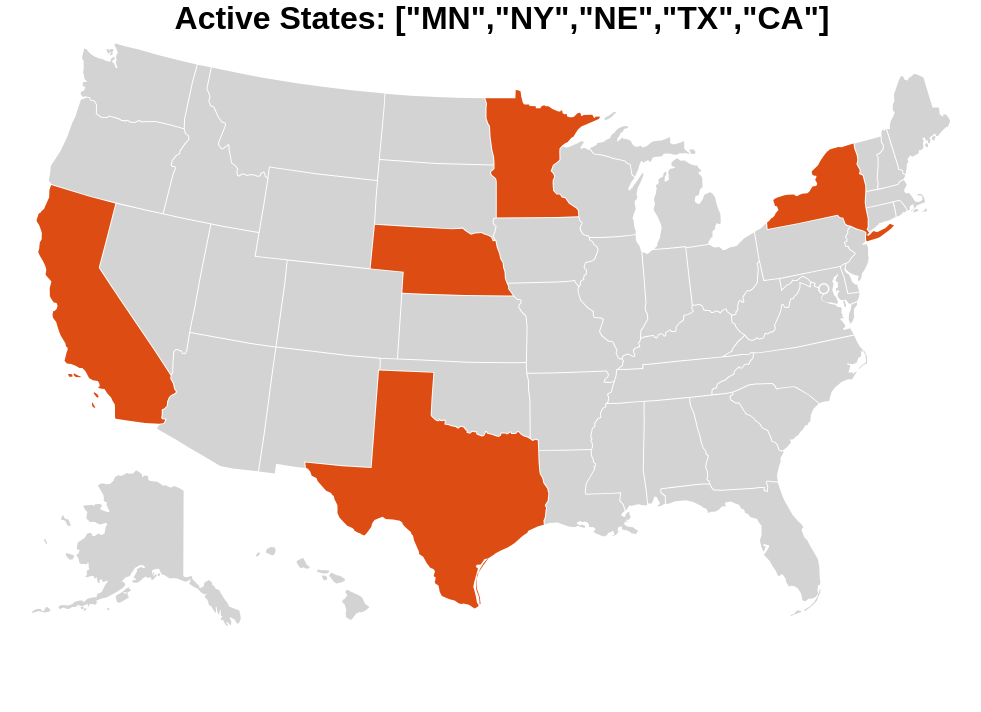
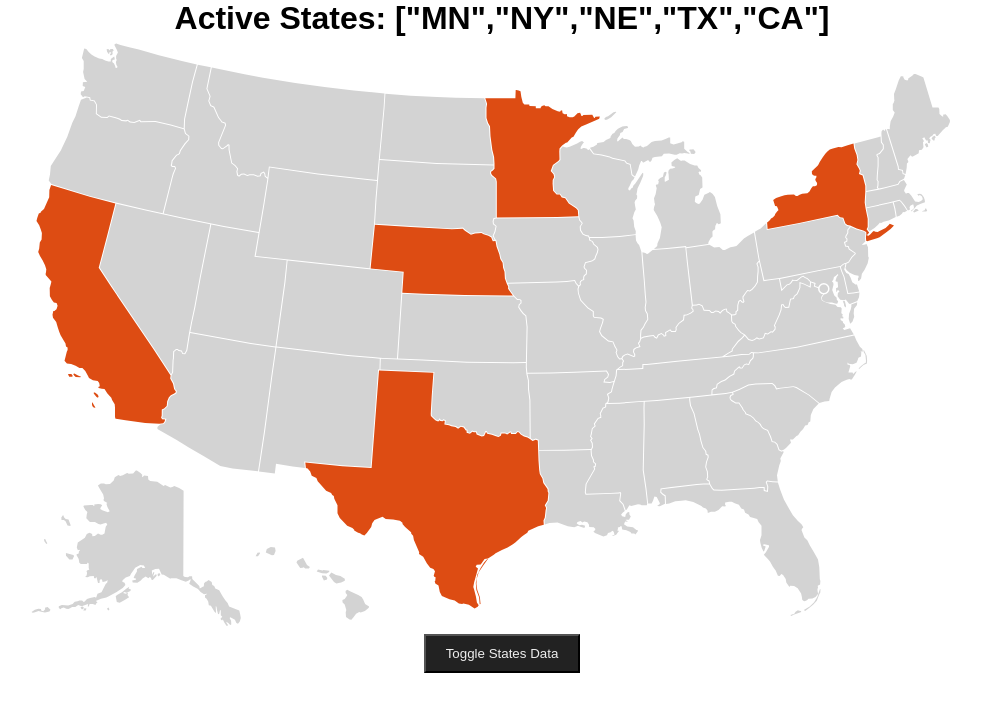
Before and after one commit to piyushabbi/piyRemapUsa, a React (Create React App) app: page / in a window 1280 px wide. Shown: the top 712 px of the page, without its empty margins (138-1119 px from the left). Built offline with nearby package versions, Linux system fonts and the light colour scheme.

Commit message:
Code Snippet States

```diff
--- a/src/App.css
+++ b/src/App.css
@@ -1,28 +1,28 @@
-.App {
+.App h1 {
   text-align: center;
 }
 
-.App-logo {
-  animation: App-logo-spin infinite 20s linear;
-  height: 80px;
+.App pre code {
+  background-color: #eee;
+  border: 1px solid #999;
+  display: block;
+  padding: 20px;
+  overflow-x: scroll;
+  margin: 20px 10%;
+  text-align: left;
 }
 
-.App-header {
-  background-color: #222;
-  height: 150px;
-  padding: 20px;
-  color: white;
+.show-json {
+  text-align: center;
 }
 
-.App-title {
-  font-size: 1.5em;
+.show-json button {
+  cursor: pointer;
+  padding: 10px 20px;
+  color: #eee;
+  background: #222;
 }
 
-.App-intro {
-  font-size: large;
+.show-json button:active {
+  background: #555;
 }
-
-@keyframes App-logo-spin {
-  from { transform: rotate(0deg); }
-  to { transform: rotate(360deg); }
-}
--- a/src/components/MapFile.js
+++ b/src/components/MapFile.js
@@ -4,6 +4,10 @@ import data from '../data/states_info.json';
 import USAState from './USAState';
 
 class USAMap extends React.Component {
+	state = {
+		showCode: false
+	};
+
 	clickHandler = stateAbbreviation => {
 		this.props.onClick(stateAbbreviation);
 	};
@@ -57,6 +61,7 @@ class USAMap extends React.Component {
 
 	render() {
 		return (
+			<React.Fragment>
 				<svg
 					className="us-state-map"
 					xmlns="http://www.w3.org/2000/svg"
@@ -88,6 +93,25 @@ class USAMap extends React.Component {
 						</g>
 					</g>
 				</svg>
+
+				<div className="show-json">
+					<button
+						onClick={() => {
+							this.setState(prevState => ({
+								showCode: !prevState.showCode
+							}));
+						}}
+					>
+						Toggle States Data
+					</button>
+					{/* Total States JSON*/}
+					{this.state.showCode && (
+						<pre>
+							<code>{JSON.stringify(data, undefined, 4)}</code>
+						</pre>
+					)}
+				</div>
+			</React.Fragment>
 		);
 	}
 }
```
Lines whose indentation alone changed are shown as unchanged.
